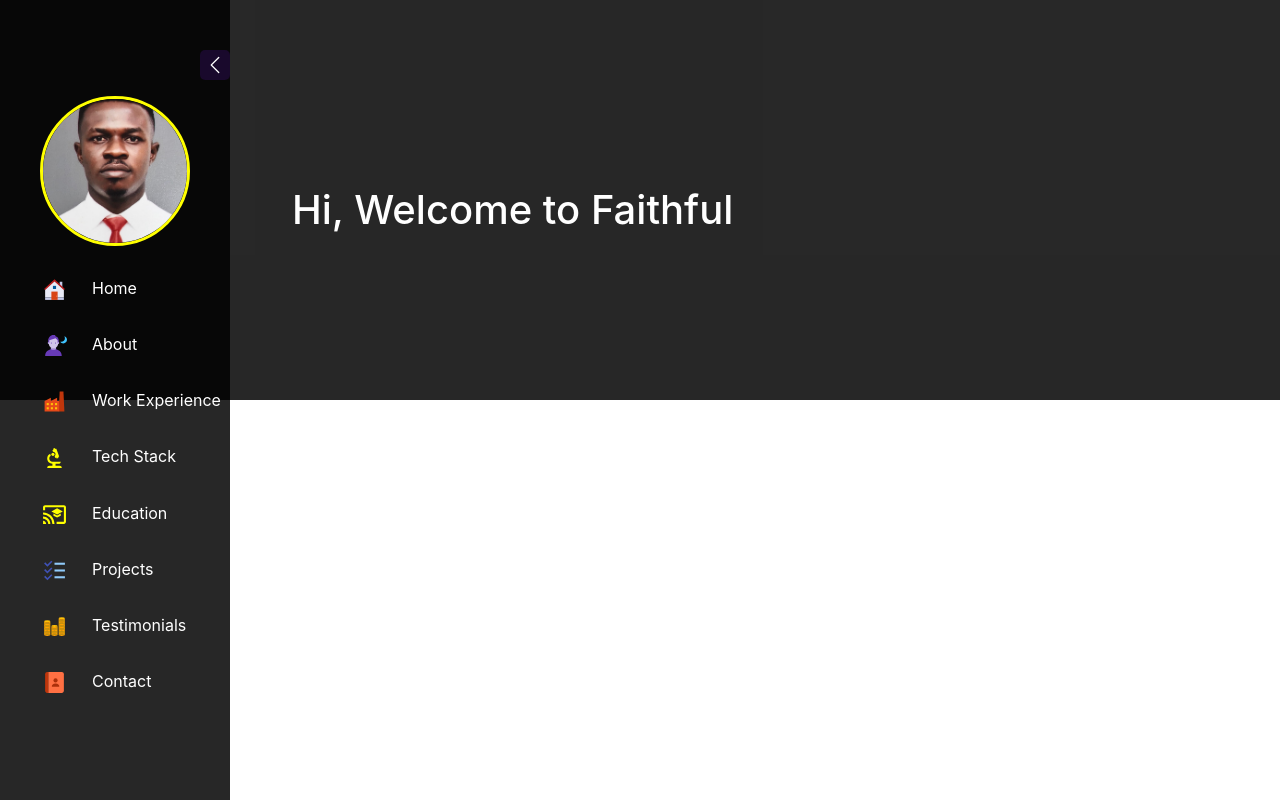
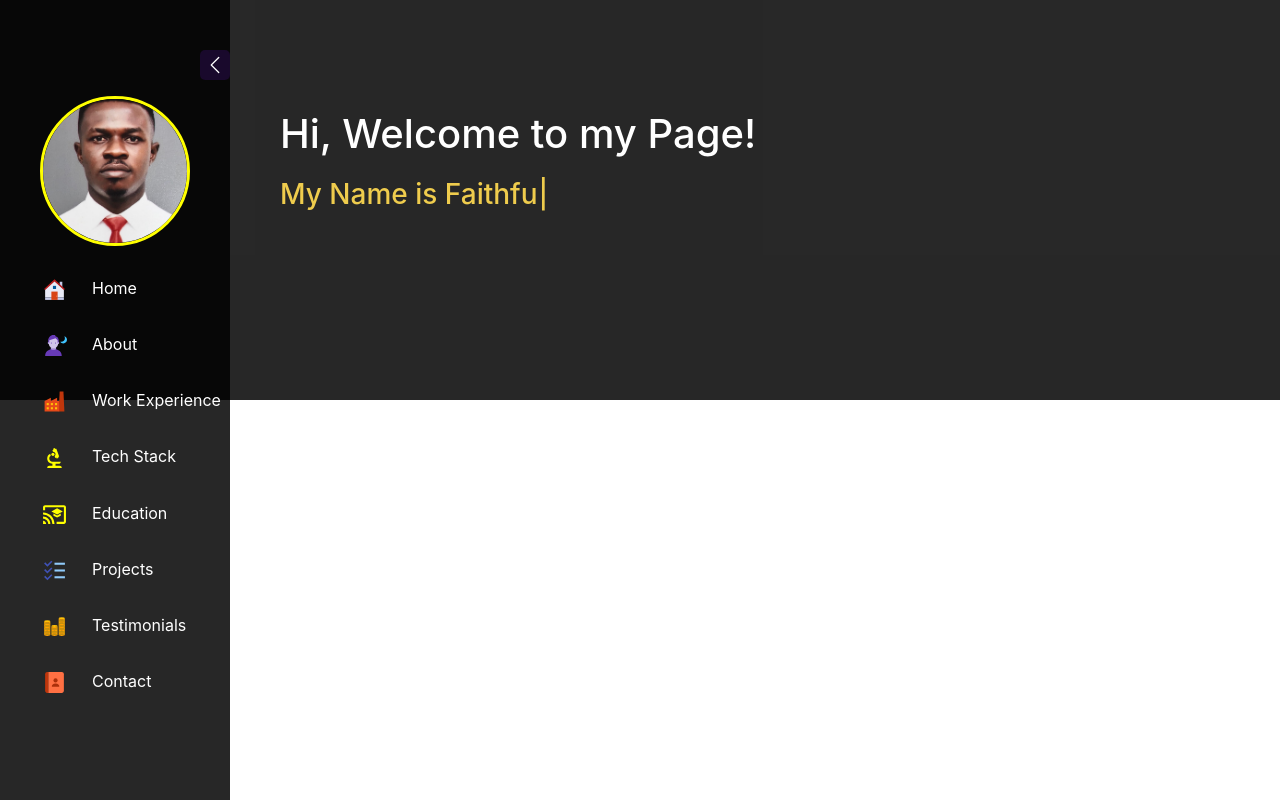
Before and after one commit to faithfulonoriobakpo/portfolio-website-react, a React (Create React App) app in the folder Frontend/: page / in a window 1280 px wide. Built offline with nearby package versions, Linux system fonts and the light colour scheme.

Commit message:
Added typewrite effect and more content to home component

```diff
--- a/Frontend/package.json
+++ b/Frontend/package.json
@@ -10,6 +10,7 @@
     "react-dom": "^18.2.0",
     "react-icons": "^4.6.0",
     "react-scripts": "^2.1.3",
+    "typewriter-effect": "^2.19.0",
     "web-vitals": "^2.1.4"
   },
   "scripts": {
--- a/Frontend/src/Components/Home/Home.css
+++ b/Frontend/src/Components/Home/Home.css
@@ -2,10 +2,14 @@
     height: 400px;
     color: white;
 }
-.home-content h1{
-    display: flex;
-    justify-content: center;
+
+.home-content {
     margin: auto;
-    line-height: 400px;
     padding: 10px;
+    margin-top: 100px;
 }
+
+.home-content h3{
+    color: rgb(239, 204, 77);
+    margin-top: 20px;
+}
--- a/Frontend/src/Components/Home/Home.js
+++ b/Frontend/src/Components/Home/Home.js
@@ -1,11 +1,22 @@
 import React from 'react';
 import './Home.css';
+import Typewriter from 'typewriter-effect';
 
 const Home = () => {
   return (
     <div className='container-fluid home'>
       <div className='container home-content'>
-        <h1>Hi, Welcome to Faithful Onoriobakpo's Page!</h1>
+        <h1>Hi, Welcome to my Page!</h1>
+        <h3>
+          <Typewriter
+            options={{
+              strings: ["My Name is Faithful Onoriobakpo and I'm a Frontend Developer."],
+              autoStart: true,
+              loop: true,
+              delay: 5
+            }}
+          />
+        </h3>
       </div>
     </div>
   )
```
Also changed, not shown: 2 other files (tests, documents, lock files or other folders).
